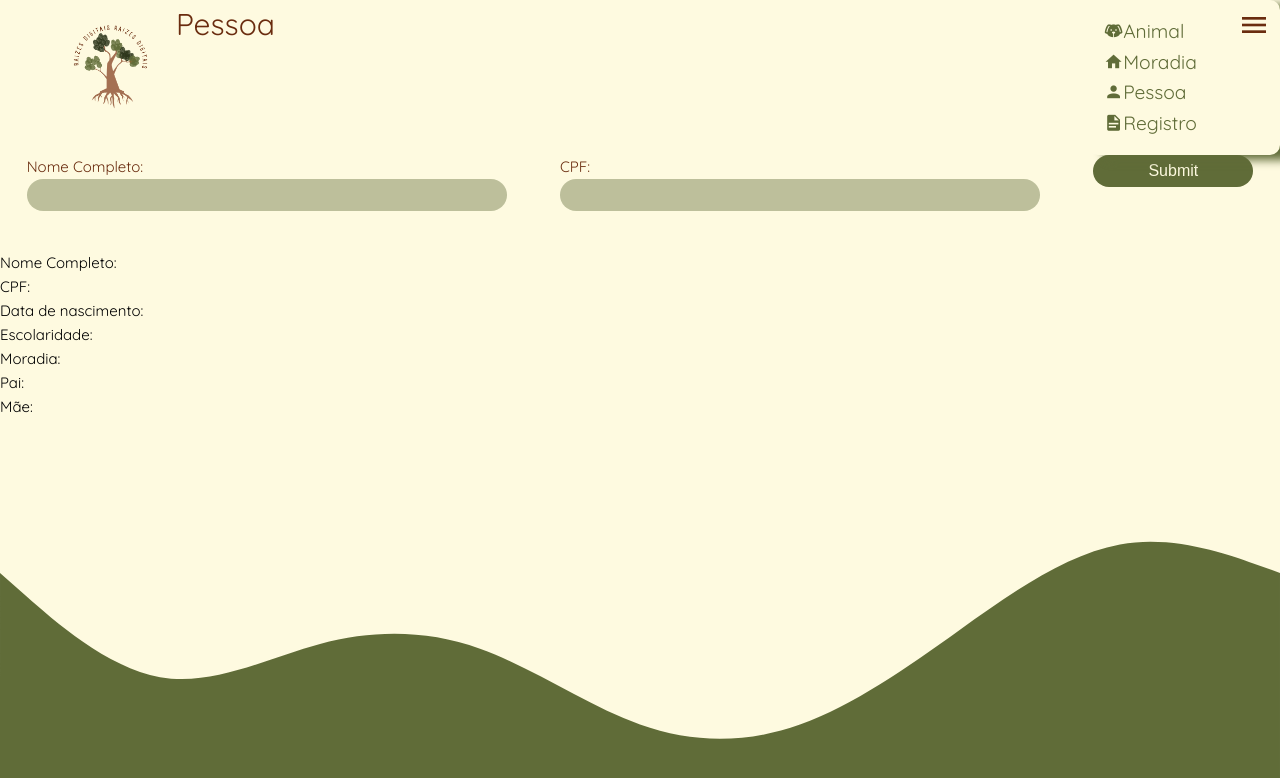
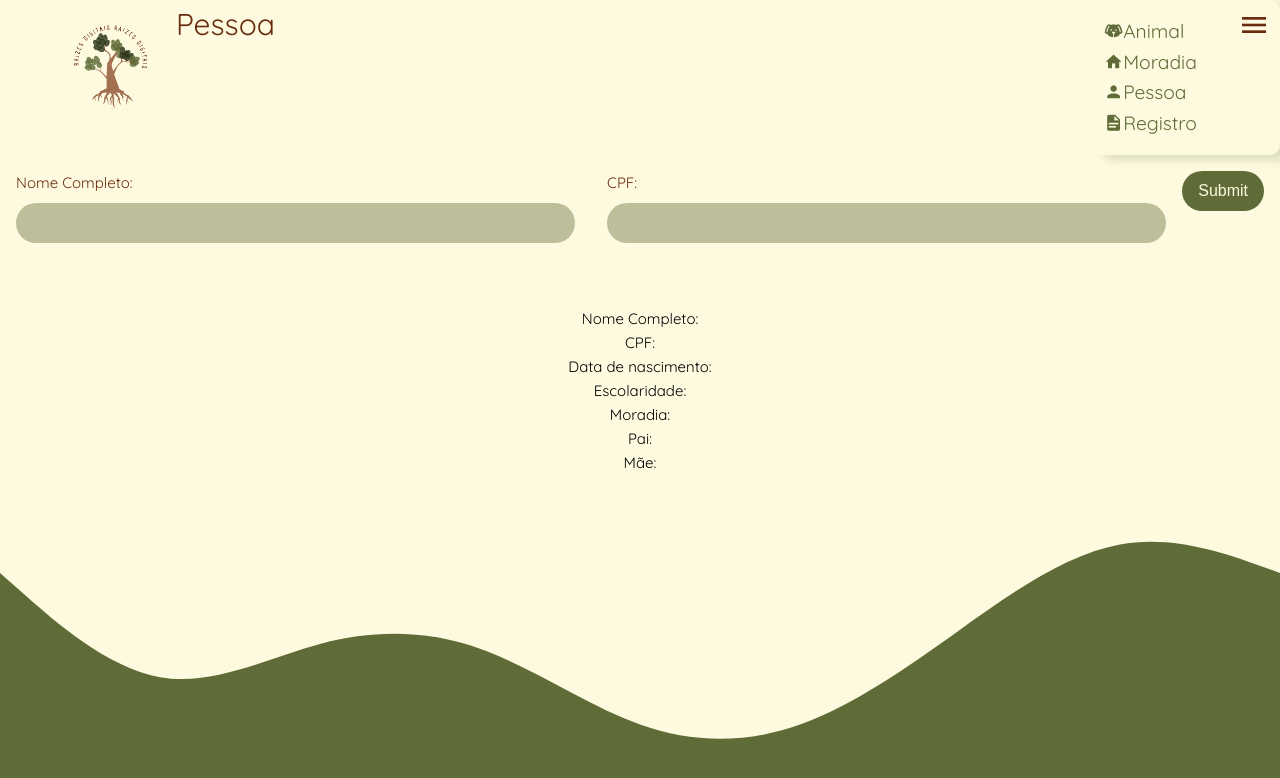
Before and after one commit to laissamendes/pi-frontend, a Vue app: page /Pessoa in a window 1280 px wide. Both pictures are taken after a click on the element 1254 px from the left and 25 px from the top of the page. Shown: the top 778 px of the page. Built offline with nearby package versions, Linux system fonts and the light colour scheme; a web font is replaced by a local one.

Commit message:
estilização dos inputs pa página pessoa concluída

```diff
--- a/dev-dist/sw.js
+++ b/dev-dist/sw.js
@@ -82,7 +82,7 @@ define(['./workbox-b5f7729d'], (function (workbox) { 'use strict';
     "revision": "3ca0b8505b4bec776b69afdba2768812"
   }, {
     "url": "index.html",
-    "revision": "0.k4jhl9m21j"
+    "revision": "0.f6uoerrs1qo"
   }], {});
   workbox.cleanupOutdatedCaches();
   workbox.registerRoute(new workbox.NavigationRoute(workbox.createHandlerBoundToURL("index.html"), {
--- a/src/components/templates/LogoTitle.vue
+++ b/src/components/templates/LogoTitle.vue
@@ -21,5 +21,4 @@
   border-radius: 50%;
   object-fit: cover;
 }
-
 </style>
--- a/src/components/templates/large/LargeHeader.vue
+++ b/src/components/templates/large/LargeHeader.vue
@@ -1,14 +1,14 @@
 <script setup>
-import { ref } from 'vue';
-import { onBeforeRouteUpdate } from 'vue-router';
-import LogoTitle from '@/components/templates/LogoTitle.vue';
-import HeaderTitle from '../HeaderTitle.vue';
+import { ref } from 'vue'
+import { onBeforeRouteUpdate } from 'vue-router'
+import LogoTitle from '@/components/templates/LogoTitle.vue'
+import HeaderTitle from '../HeaderTitle.vue'
 
-const showMenu = ref(false);
+const showMenu = ref(false)
 
 onBeforeRouteUpdate(() => {
-  showMenu.value = false;
-});
+  showMenu.value = false
+})
 </script>
 
 <template>
@@ -17,25 +17,17 @@ onBeforeRouteUpdate(() => {
     <HeaderTitle />
   </div>
 
-  <div id="headerMenu" :style="{ display: showMenu ? 'block' : 'none'}">
-    <router-link to="/Animal">
-      <i class="mdi mdi-dog"/> Animal
-    </router-link>
-    <router-link to="/Moradia">
-      <i class="mdi mdi-home" /> Moradia
-    </router-link>
-  <router-link to="/Pessoa">
-      <i class="mdi mdi-account" /> Pessoa
-    </router-link>
-    <router-link to="/Registro">
-      <i class="mdi mdi-file-document" /> Registro
-    </router-link>
-</div>
-<div class="icons">
-  <div class="hamburger" @click="showMenu = !showMenu" >
-<i class="mdi mdi-menu"></i>
+  <div id="headerMenu" :style="{ display: showMenu ? 'block' : 'none' }">
+    <router-link to="/Animal"> <i class="mdi mdi-dog" /> Animal </router-link>
+    <router-link to="/Moradia"> <i class="mdi mdi-home" /> Moradia </router-link>
+    <router-link to="/Pessoa"> <i class="mdi mdi-account" /> Pessoa </router-link>
+    <router-link to="/Registro"> <i class="mdi mdi-file-document" /> Registro </router-link>
   </div>
-</div>
+  <div class="icons">
+    <div class="hamburger" @click="showMenu = !showMenu">
+      <i class="mdi mdi-menu"></i>
+    </div>
+  </div>
 </template>
 <style scoped>
 #headerMenu {
@@ -44,24 +36,23 @@ onBeforeRouteUpdate(() => {
   right: 0;
   z-index: 1;
   width: 15%;
-  background-color: #FEFAE0;
-  color: #606C38 ;
+  background-color: #fefae0;
+  color: #606c38;
   display: block;
   padding: 1rem;
   border-radius: 10px;
-  box-shadow: 15px 5px 10px #606C38;
+  box-shadow: 15px 5px 10px #919c704f;
 }
 
 #headerMenu a {
   display: flex;
   width: 100%;
   text-decoration: none;
-  background-color: #FEFAE0;
+  background-color: #fefae0;
   font-size: 1.2rem;
   transition: color 0.3s;
-  color: #606C38 ;
+  color: #606c38;
 }
-
 
 .icons {
   display: flex;
@@ -74,7 +65,7 @@ onBeforeRouteUpdate(() => {
   display: flex;
   flex-direction: column;
   text-decoration: none;
-  color: #6A2C0F;
+  color: #6a2c0f;
   font-size: 2rem;
   transition: color 0.3s;
   position: fixed;
@@ -82,15 +73,14 @@ onBeforeRouteUpdate(() => {
   right: 0;
   z-index: 1;
   margin-right: 10px;
-
 }
 
 .hamburger:hover {
   cursor: pointer;
 }
-.logo-title{
+.logo-title {
   display: flex;
   justify-items: baseline;
-  color: #6A2C0F;
+  color: #6a2c0f;
 }
 </style>
--- a/src/components/templates/medium/MediumHeader.vue
+++ b/src/components/templates/medium/MediumHeader.vue
@@ -1,37 +1,33 @@
 <script setup>
-import { ref } from 'vue';
-import { onBeforeRouteUpdate } from 'vue-router';
-import LogoTitle from '@/components/templates/LogoTitle.vue';
+import { ref } from 'vue'
+import { onBeforeRouteUpdate } from 'vue-router'
+import LogoTitle from '@/components/templates/LogoTitle.vue'
+import HeaderTitle from '@/components/templates/HeaderTitle.vue'
 
-const showMenu = ref(false);
+const showMenu = ref(false)
 
 onBeforeRouteUpdate(() => {
-  showMenu.value = false;
-});
+  showMenu.value = false
+})
 </script>
 
 <template>
+  <div class="logo-title">
     <logo-title />
+    <header-title />
+  </div>
 
-  <div id="headerMenu" :style="{ display: showMenu ? 'block' : 'none'}">
-    <router-link to="/Animal">
-      <i class="mdi mdi-dog"/> Animal
-    </router-link>
-    <router-link to="/Moradia">
-      <i class="mdi mdi-home" /> Moradia
-    </router-link>
-  <router-link to="/Pessoa">
-      <i class="mdi mdi-account" /> Pessoa
-    </router-link>
-    <router-link to="/Registro">
-      <i class="mdi mdi-file-document" /> Registro
-    </router-link>
-</div>
-<div class="icons">
-  <div class="hamburger" @click="showMenu = !showMenu" >
-<i class="mdi mdi-menu"></i>
+  <div id="headerMenu" :style="{ display: showMenu ? 'block' : 'none' }">
+    <router-link to="/Animal"> <i class="mdi mdi-dog" /> Animal </router-link>
+    <router-link to="/Moradia"> <i class="mdi mdi-home" /> Moradia </router-link>
+    <router-link to="/Pessoa"> <i class="mdi mdi-account" /> Pessoa </router-link>
+    <router-link to="/Registro"> <i class="mdi mdi-file-document" /> Registro </router-link>
   </div>
-</div>
+  <div class="icons">
+    <div class="hamburger" @click="showMenu = !showMenu">
+      <i class="mdi mdi-menu"></i>
+    </div>
+  </div>
 </template>
 <style scoped>
 #headerMenu {
@@ -40,24 +36,23 @@ onBeforeRouteUpdate(() => {
   right: 0;
   z-index: 1;
   width: 20%;
-  background-color: #FEFAE0;
-  color: #606C38 ;
+  background-color: #fefae0;
+  color: #606c38;
   display: block;
   padding: 1rem;
   border-radius: 10px;
-  box-shadow: 15px 5px 10px #606C38;
+  box-shadow: 15px 5px 10px #919c704f;
 }
 
 #headerMenu a {
   display: flex;
   width: 100%;
   text-decoration: none;
-  background-color: #FEFAE0;
+  background-color: #fefae0;
   font-size: 1.2rem;
   transition: color 0.3s;
-  color: #606C38 ;
+  color: #606c38;
 }
-
 
 .icons {
   display: flex;
@@ -70,7 +65,7 @@ onBeforeRouteUpdate(() => {
   display: flex;
   flex-direction: column;
   text-decoration: none;
-  color: #6A2C0F;
+  color: #6a2c0f;
   font-size: 2rem;
   transition: color 0.3s;
   position: fixed;
@@ -78,10 +73,14 @@ onBeforeRouteUpdate(() => {
   right: 0;
   z-index: 1;
   margin-right: 10px;
-
 }
 
 .hamburger:hover {
   cursor: pointer;
 }
+.logo-title {
+  display: flex;
+  justify-items: baseline;
+  color: #6a2c0f;
+}
 </style>
--- a/src/components/templates/small/SmallHeader.vue
+++ b/src/components/templates/small/SmallHeader.vue
@@ -1,37 +1,33 @@
 <script setup>
-import { ref } from 'vue';
-import { onBeforeRouteUpdate } from 'vue-router';
-import LogoTitle from '@/components/templates/LogoTitle.vue';
+import { ref } from 'vue'
+import { onBeforeRouteUpdate } from 'vue-router'
+import LogoTitle from '@/components/templates/LogoTitle.vue'
+import HeaderTitle from '@/components/templates/HeaderTitle.vue'
 
-const showMenu = ref(false);
+const showMenu = ref(false)
 
 onBeforeRouteUpdate(() => {
-  showMenu.value = false;
-});
+  showMenu.value = false
+})
 </script>
 
 <template>
+  <div class="logo-title">
     <logo-title />
+    <header-title />
+  </div>
 
-  <div id="headerMenu" :style="{ display: showMenu ? 'block' : 'none'}">
-    <router-link to="/Animal">
-      <i class="mdi mdi-dog"/> Animal
-    </router-link>
-    <router-link to="/Moradia">
-      <i class="mdi mdi-home" /> Moradia
-    </router-link>
-  <router-link to="/Pessoa">
-      <i class="mdi mdi-account" /> Pessoa
-    </router-link>
-    <router-link to="/Registro">
-      <i class="mdi mdi-file-document" /> Registro
-    </router-link>
-</div>
-<div class="icons">
-  <div class="hamburger" @click="showMenu = !showMenu" >
-<i class="mdi mdi-menu"></i>
+  <div id="headerMenu" :style="{ display: showMenu ? 'block' : 'none' }">
+    <router-link to="/Animal"> <i class="mdi mdi-dog" /> Animal </router-link>
+    <router-link to="/Moradia"> <i class="mdi mdi-home" /> Moradia </router-link>
+    <router-link to="/Pessoa"> <i class="mdi mdi-account" /> Pessoa </router-link>
+    <router-link to="/Registro"> <i class="mdi mdi-file-document" /> Registro </router-link>
   </div>
-</div>
+  <div class="icons">
+    <div class="hamburger" @click="showMenu = !showMenu">
+      <i class="mdi mdi-menu"></i>
+    </div>
+  </div>
 </template>
 <style scoped>
 #headerMenu {
@@ -40,24 +36,23 @@ onBeforeRouteUpdate(() => {
   right: 0;
   z-index: 1;
   width: 30%;
-  background-color: #FEFAE0;
-  color: #606C38 ;
+  background-color: #fefae0;
+  color: #606c38;
   display: block;
   padding: 1rem;
   border-radius: 10px;
-  box-shadow: 15px 5px 10px #606C38;
+  box-shadow: 15px 5px 10px #919c704f;
 }
 
 #headerMenu a {
   display: flex;
   width: 100%;
   text-decoration: none;
-  background-color: #FEFAE0;
+  background-color: #fefae0;
   font-size: 1.2rem;
   transition: color 0.3s;
-  color: #606C38 ;
+  color: #606c38;
 }
-
 
 .icons {
   display: flex;
@@ -70,7 +65,7 @@ onBeforeRouteUpdate(() => {
   display: flex;
   flex-direction: column;
   text-decoration: none;
-  color: #6A2C0F;
+  color: #6a2c0f;
   font-size: 2rem;
   transition: color 0.3s;
   position: fixed;
@@ -78,10 +73,14 @@ onBeforeRouteUpdate(() => {
   right: 0;
   z-index: 1;
   margin-right: 10px;
-
 }
 
 .hamburger:hover {
   cursor: pointer;
 }
+.logo-title {
+  display: flex;
+  justify-items: baseline;
+  color: #6a2c0f;
+}
 </style>
--- a/src/views/PessoaView.vue
+++ b/src/views/PessoaView.vue
@@ -16,47 +16,140 @@
   </div>
 
   <div class="infos">
-  <img src="" alt="" style="border-radius: 50%;">
+    <img src="" alt="" class="profile-image" />
     <p>Nome Completo: {{ nome }}</p>
     <p>CPF: {{ cpf }}</p>
     <p>Data de nascimento: {{ data_nasc }}</p>
     <p>Escolaridade: {{ escolaridade }}</p>
     <p>Moradia: {{ moradia }}</p>
     <p>Pai: {{ nome_pai }}</p>
-  <p>Mãe: {{nome_mae}}</p>
+    <p>Mãe: {{ nome_mae }}</p>
   </div>
 </template>
 
 <style scoped>
-#input-infos {
+/* Estilos para o container de inputs */
+.inputs {
+  display: flex;
+  flex-wrap: wrap;
+  gap: 1rem;
+  padding: 1rem;
+  justify-content: center; /* Centraliza o conteúdo no container */
+}
+
+/* Estilos para os inputs individuais */
+.input-nome,
+.input-cpf {
   display: flex;
   flex-direction: column;
-  margin-bottom: 1rem;
-  width: 30rem;
-  height: 2rem;
+}
+
+/* Estilos para os inputs */
+#input-infos {
+  margin: 0.5rem 0;
+  padding: 0.5rem;
   color: #fefae0;
   background-color: #606c3869;
-  border-style: none;
+  border: none;
   border-radius: 20px;
 }
+
+/* Estilos para o botão de submit */
 #input-submit {
   color: #fefae0;
   background-color: #606c38;
-  border-style: none;
+  border: none;
   border-radius: 20px;
+  padding: 0.5rem 1rem;
+  font-size: 1rem;
+  cursor: pointer;
 }
+
+#input-submit:hover {
+  background-color: #4a532b;
+}
+
+/* Estilos para o label */
 label {
   color: #6a2c0f;
 }
+
+/* Estilos para a área de informações */
+.infos {
+  padding: 1rem;
+  text-align: center;
+}
+
+.profile-image {
+  border-radius: 50%;
+  max-width: 100px; /* Ajuste conforme necessário */
+  margin-bottom: 1rem;
+}
+
+/* Media Queries para dispositivos pequenos */
+@media (max-width: 599px) {
   .inputs {
-  display: flex;
-  justify-content: space-around;
-  justify-items: baseline;
+    flex-direction: column;
+    align-items: center;
+  }
+
+  .input-nome,
+  .input-cpf {
+    width: 100%;
   }
 
   #input-submit {
-  width: 10rem;
-  height: 2rem;
-  font-size: 1rem;
+    width: 100%;
+    margin-top: 1rem;
+  }
+}
+
+/* Media Queries para dispositivos médios */
+@media (min-width: 600px) and (max-width: 1023px) {
+  .inputs {
+    flex-direction: column;
+    align-items: center;
+  }
+
+  .input-nome,
+  .input-cpf {
+    width: 100%;
+  }
+
+  #input-submit {
+    width: 80%;
+    margin-top: 1rem;
+    text-align: center;
+  }
+}
+
+/* Media Queries para dispositivos grandes */
+@media (min-width: 1024px) {
+  .inputs {
+    flex-direction: row;
+    align-items: center;
+    justify-content: space-between; /* Espaça os inputs e botão de submit */
+  }
+
+  .input-nome,
+  .input-cpf {
+    flex: 1;
+    margin-right: 1rem; /* Adiciona margem à direita dos inputs */
+  }
+
+  .input-cpf {
+    margin-right: 0; /* Remove a margem direita do último input */
+  }
+
+  #input-submit {
+    width: auto; /* Ajusta a largura do botão de submit para se adaptar ao layout */
+    height: 2.5rem; /* Define uma altura igual à dos inputs */
+    margin: 0; /* Remove a margem do botão */
+    align-self: stretch; /* Faz o botão se esticar para a altura dos inputs */
+  }
+
+  #input-infos {
+    height: 2.5rem; /* Ajusta a altura dos inputs para se igualar ao botão de submit */
+  }
 }
 </style>
```
Also changed, not shown: src/components/templates/HeaderTitle.vue (+6 -5 lines), src/components/templates/large/LargeFooter.vue (+11 -6 lines), src/components/templates/medium/MediumFooter.vue (+11 -5 lines), src/components/templates/small/SmallFooter.vue (+11 -5 lines). Lines whose indentation alone changed are shown as unchanged.
